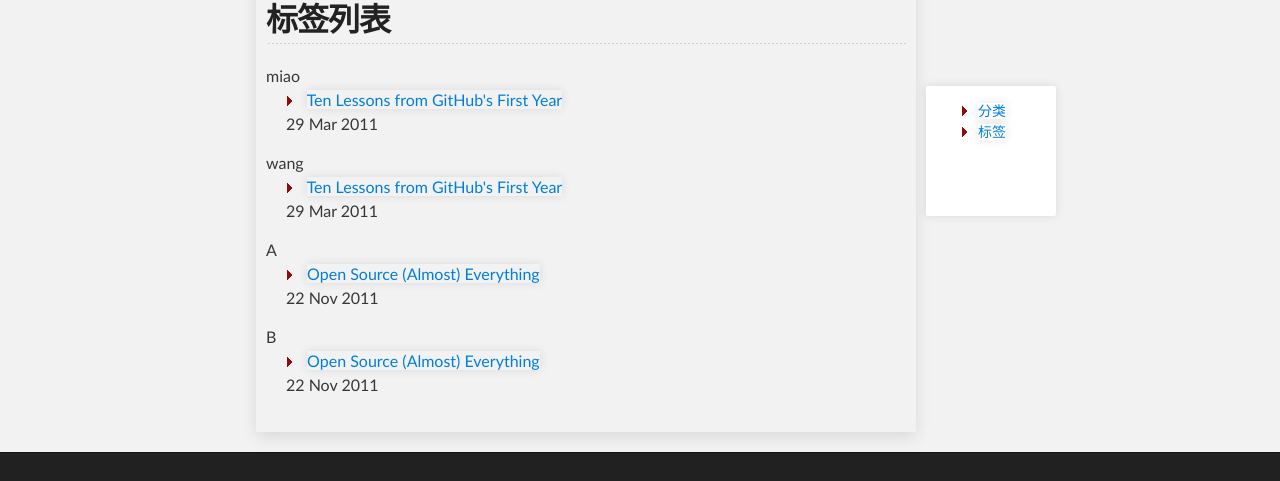
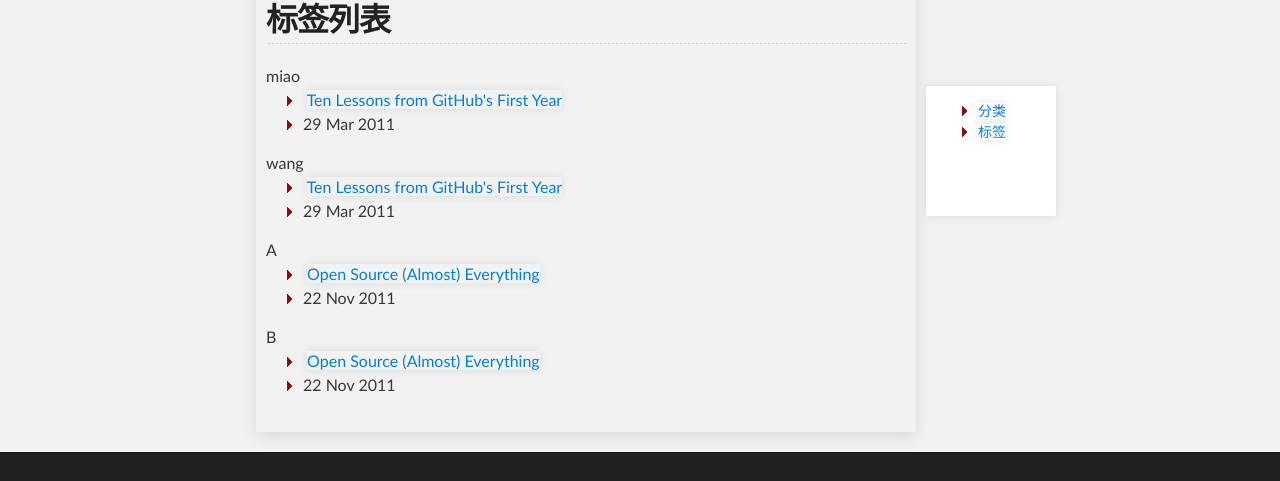
Before and after one commit to tonlog/tonlog.github.io, a Jekyll site: the page built from tag.html, in a window 1280 px wide. Shown: the part 284-765 px from the top of the page. Built offline with Jekyll 4.4.1, drawn with Linux system fonts in a browser that asks for light colours; Markdown is read by kramdown in place of the engine named in the settings.

Commit message:
Update tag.html

```diff
--- a/tag.html
+++ b/tag.html
@@ -13,7 +13,7 @@ author: tonie
       {% for post in tag[1] %}
         <li>
           <a href="{{ site.baseurl }}{{ post.url }}">{{ post.title }}</a><br/>
-          {{ post.date | date_to_string }}
+          <li>{{ post.date | date_to_string }}</li>
         </li>
       {% endfor %}
     </ul>
```
